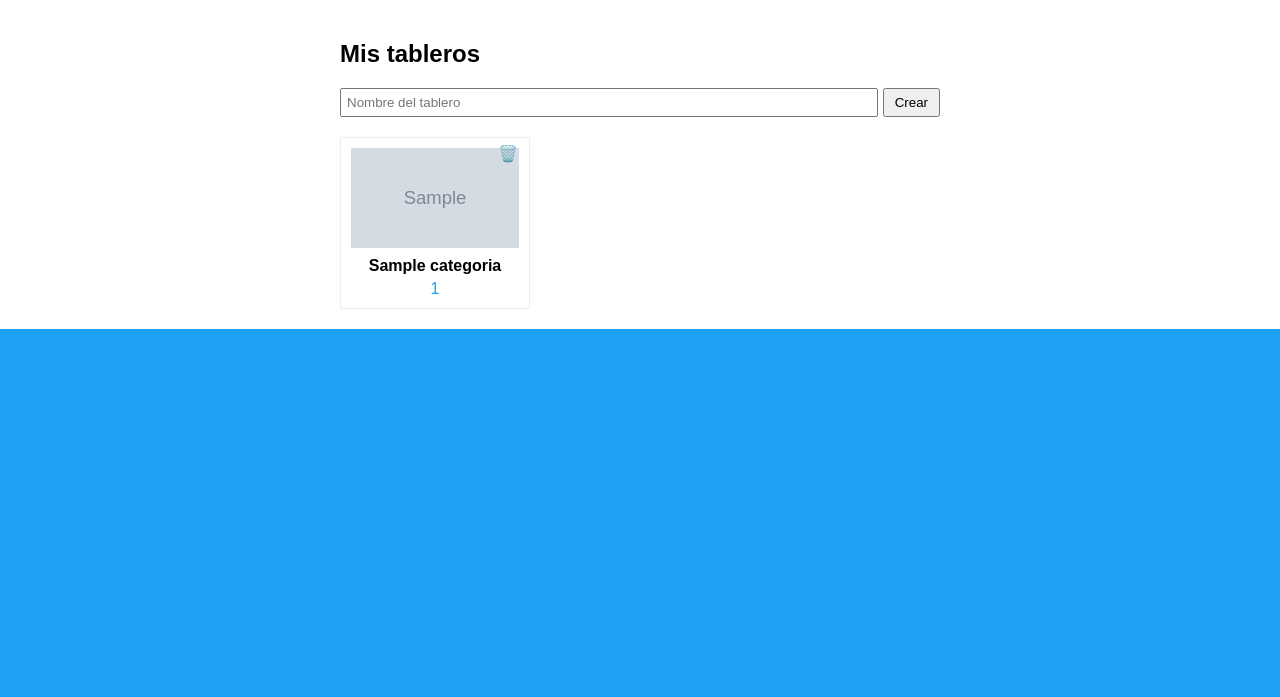
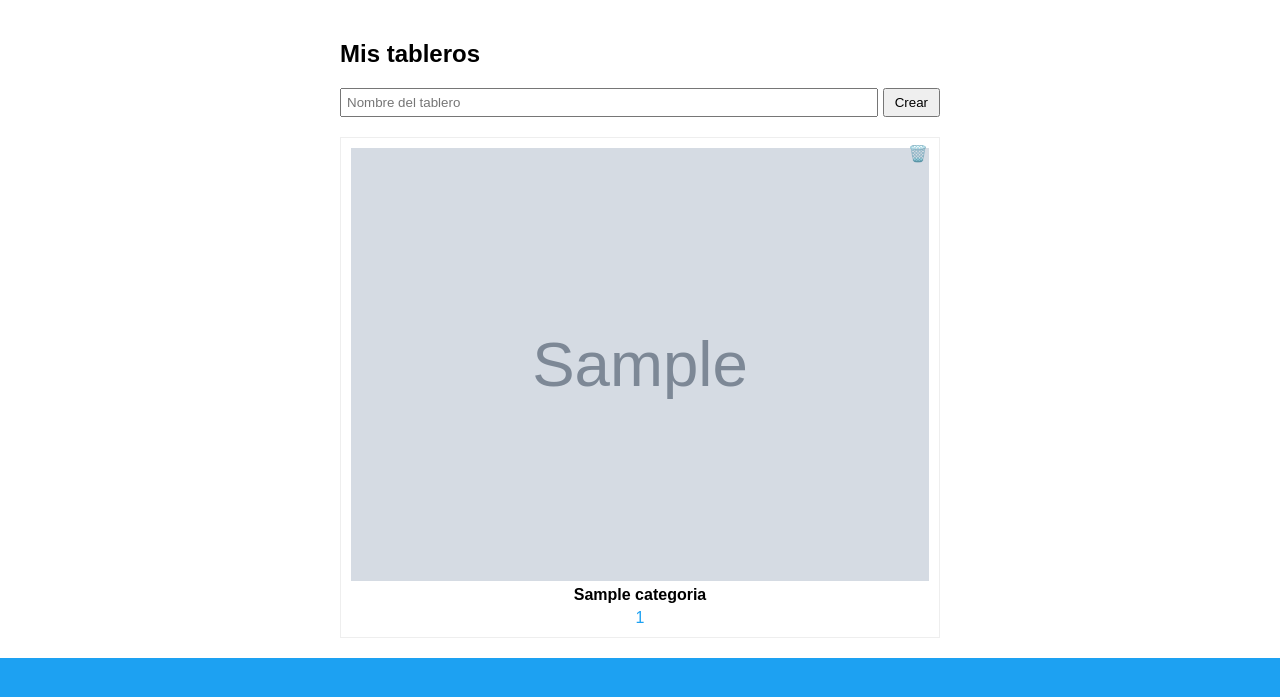
Before and after one commit to admivideo/linkaloo.com, a PHP site: page /tableros.php in a window 1280 px wide. Shown: the part 65-762 px from the top of the page. Run offline with PHP 8.4, Linux system fonts and the light colour scheme; the visitor is signed in with stand-in values (Sample User, id 1); tables that the repository leaves empty hold one stand-in row (values such as "Sample post"); grey boxes marked "Sample" are stand-in pictures; some web fonts are replaced.

Commit message:
Display full board images in vertical list

```diff
--- a/assets/style.css
+++ b/assets/style.css
@@ -70,9 +70,9 @@ body {font-family: 'Rambla', sans-serif;margin:0;padding:0;background:#1DA1F2;co
 .board-create {display:flex;gap:5px;margin-bottom:20px;}
 .board-create input {flex:1;padding:5px;}
 .board-create button {padding:5px 10px;}
-.board-grid {display:grid;grid-template-columns:repeat(auto-fill,minmax(150px,1fr));gap:15px;list-style:none;margin:0;padding:0;}
+.board-grid {display:flex;flex-direction:column;gap:15px;list-style:none;margin:0;padding:0;}
 .board-item {position:relative;border:1px solid #eee;padding:10px;text-align:center;}
-.board-item img {width:100%;height:100px;object-fit:cover;margin-bottom:5px;}
+.board-item img {width:100%;height:auto;object-fit:contain;margin-bottom:5px;display:block;}
 .board-name {display:block;font-weight:bold;margin-bottom:5px;}
 .board-item .count {color:#1DA1F2;}
 .board-item form {position:absolute;top:5px;right:5px;margin:0;}
```
